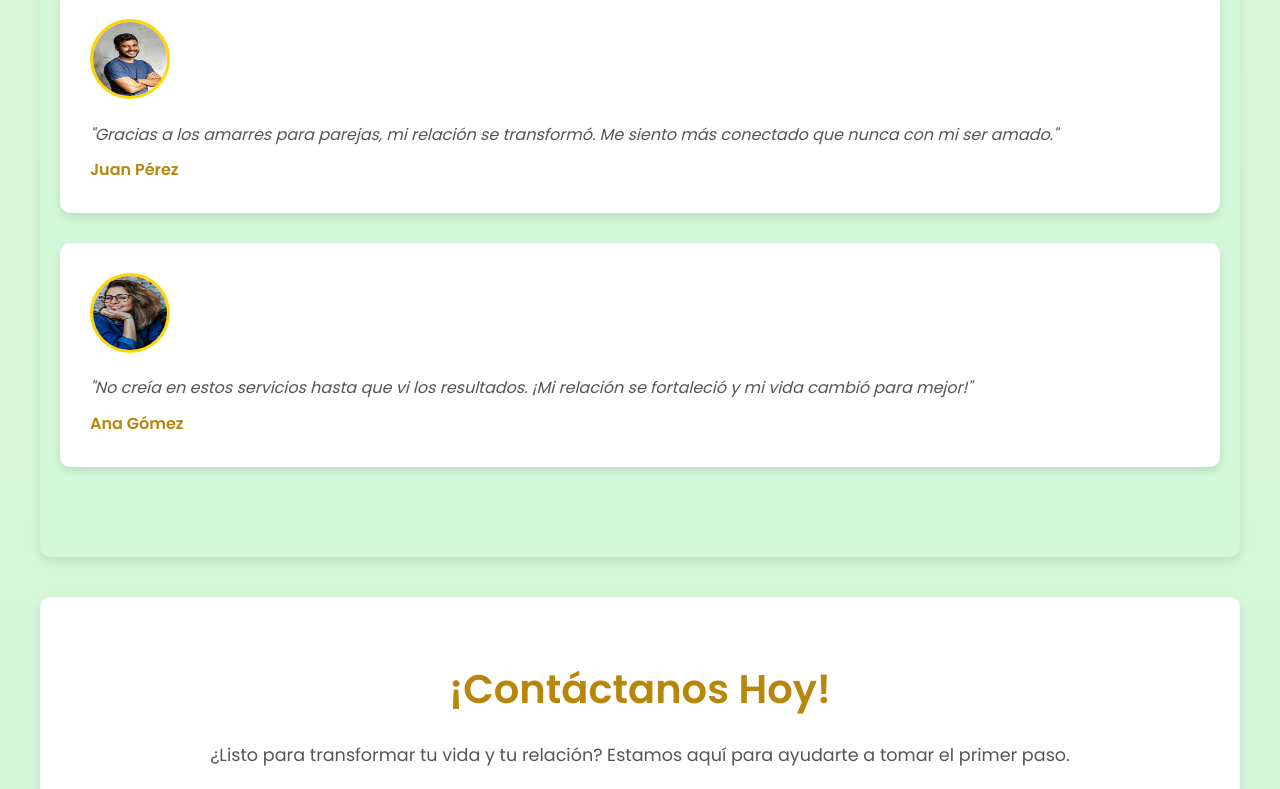
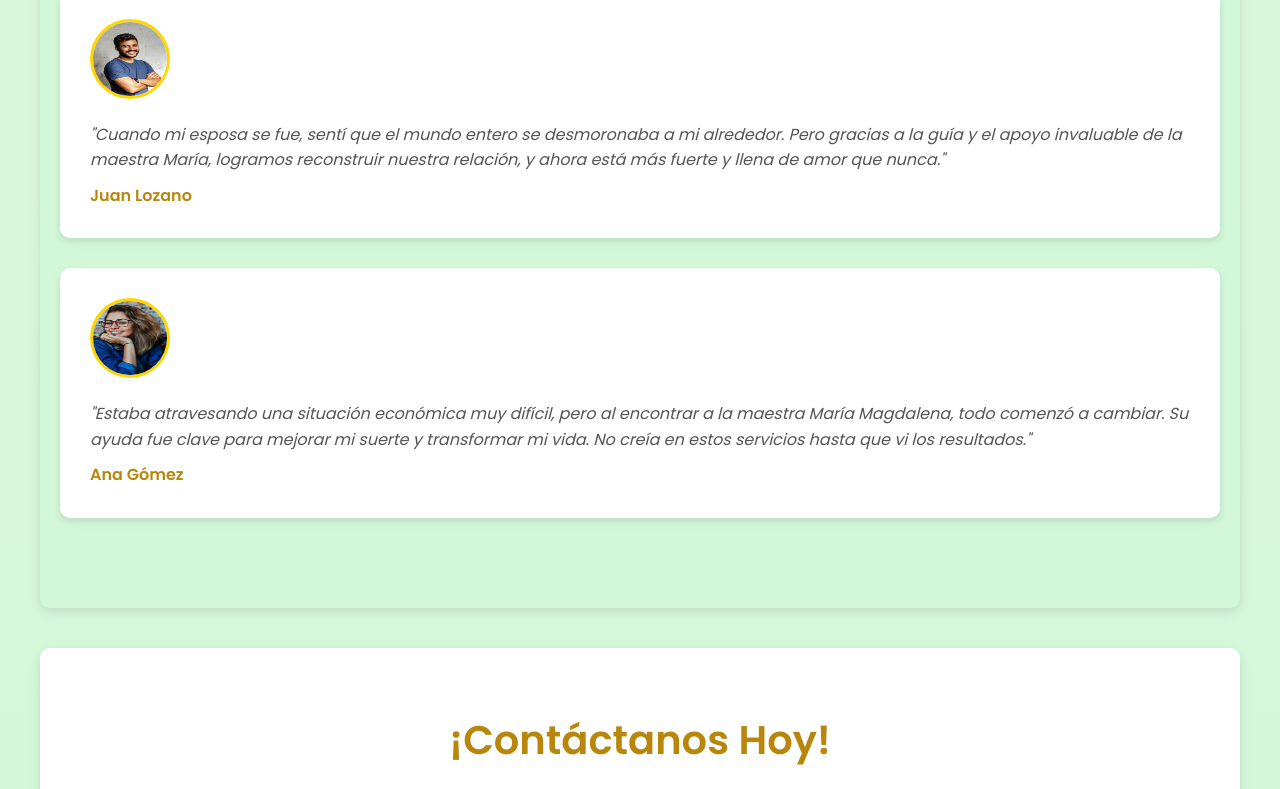
Before and after one commit to mariamagdalena2024/maestra-maria-magdalena, a plain HTML site: page index.html in a window 1280 px wide. Shown: the part 3665-4454 px from the top of the page. Drawn offline with Linux system fonts and the light colour scheme; some packages are replaced by stand-ins of ours; a script that the page names is missing.

Commit message:
Update index.html

```diff
--- a/index.html
+++ b/index.html
@@ -121,12 +121,12 @@
         <h2>Lo que Dicen Nuestros Clientes</h2>
         <div class="testimonial">
             <img data-src="assets/hombre.jpg" alt="Cliente 1" class="lazyload testimonial-img">
-            <p>"Gracias a los amarres para parejas, mi relación se transformó. Me siento más conectado que nunca con mi ser amado."</p>
-            <h4>Juan Pérez</h4>
+            <p>"Cuando mi esposa se fue, sentí que el mundo entero se desmoronaba a mi alrededor. Pero gracias a la guía y el apoyo invaluable de la maestra María, logramos reconstruir nuestra relación, y ahora está más fuerte y llena de amor que nunca."</p>
+            <h4>Juan Lozano</h4>
         </div>
         <div class="testimonial">
             <img data-src="assets/mujer.jpg" alt="Cliente 2" class="lazyload testimonial-img">
-            <p>"No creía en estos servicios hasta que vi los resultados. ¡Mi relación se fortaleció y mi vida cambió para mejor!"</p>
+            <p>"Estaba atravesando una situación económica muy difícil, pero al encontrar a la maestra María Magdalena, todo comenzó a cambiar. Su ayuda fue clave para mejorar mi suerte y transformar mi vida. No creía en estos servicios hasta que vi los resultados."</p>
             <h4>Ana Gómez</h4>
         </div>
     </section>
```
